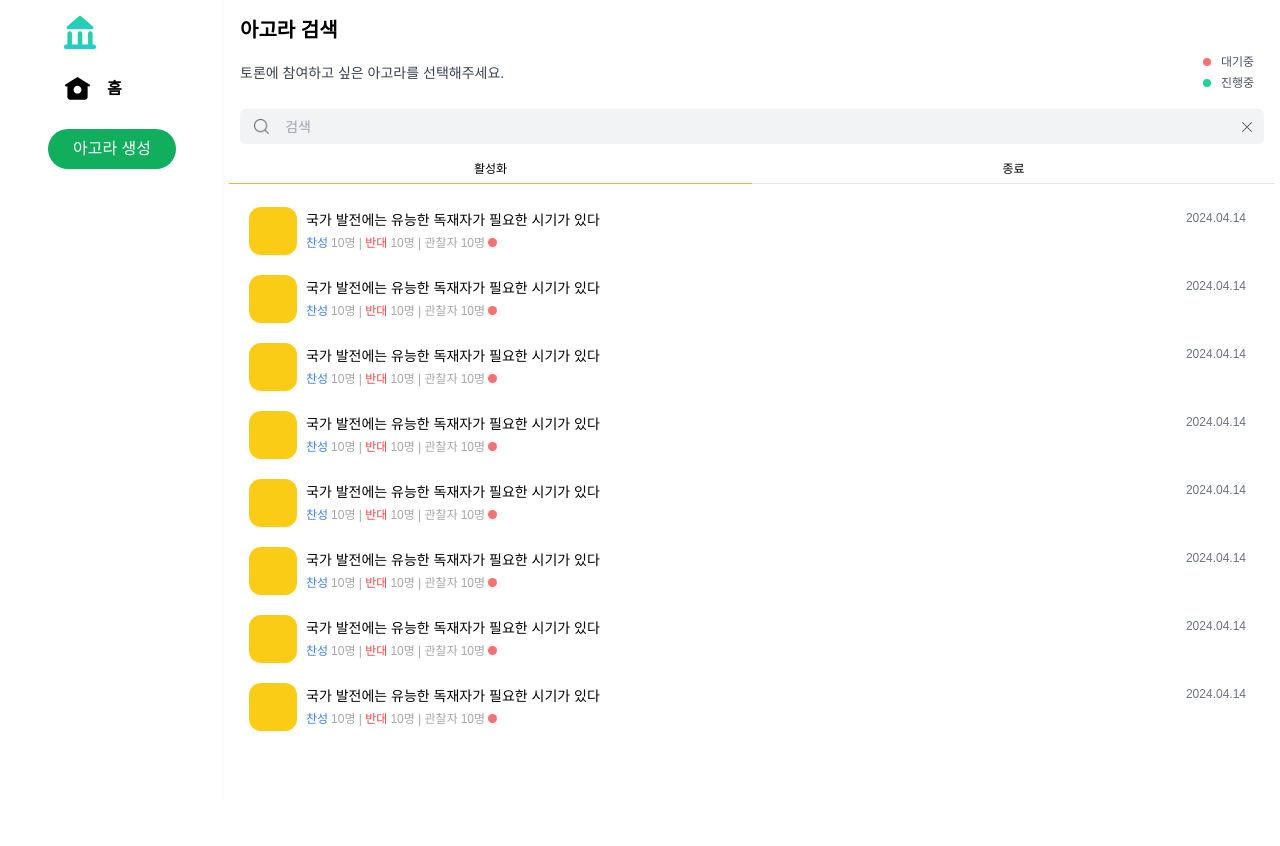
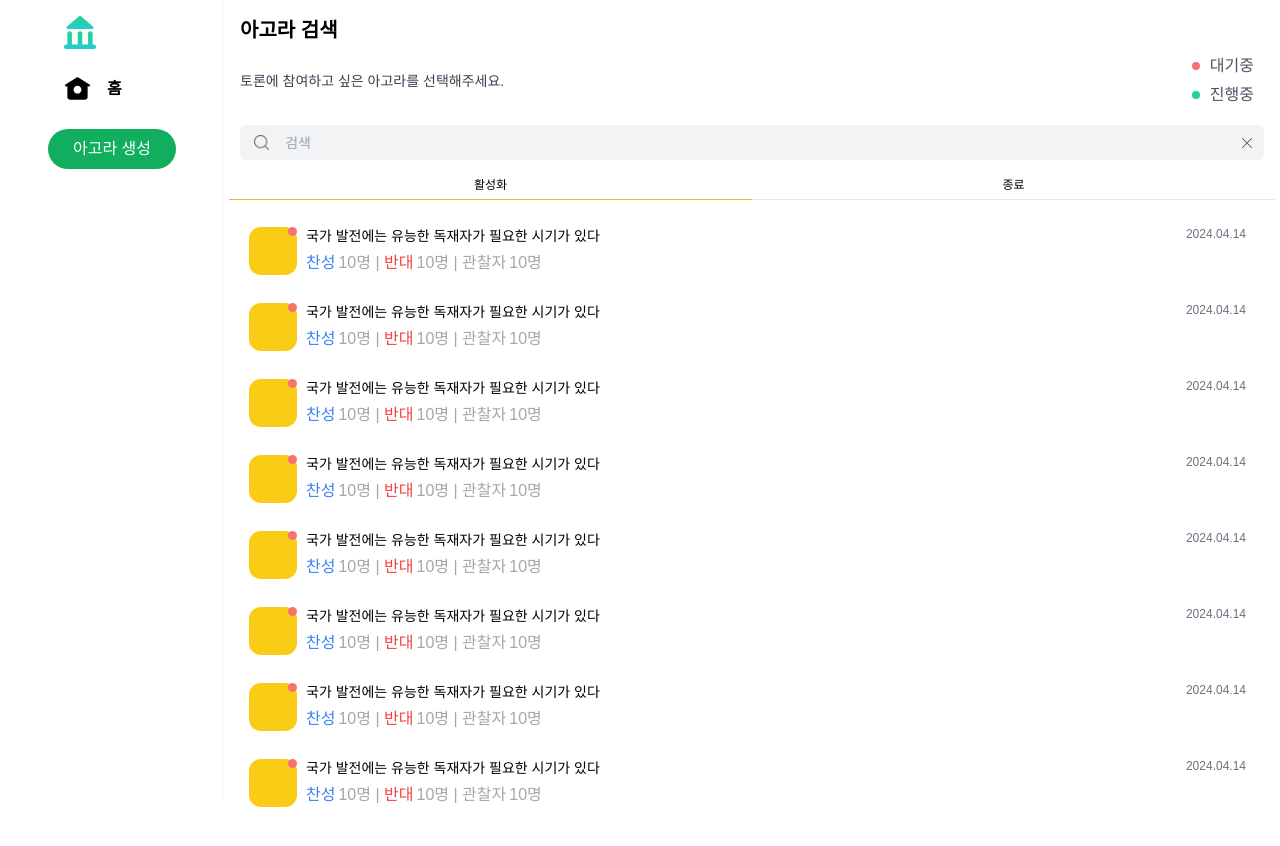
Before and after one commit to Attica-org/athens-client, a Next.js app: page / in a window 1280 px wide. Shown: the top 846 px of the page. Before the commit the page ends 825 px from the top, so only its background shows below. Built offline with nearby package versions, Linux system fonts and the light colour scheme.

Commit message:
design: 텍스트 크기 xxs 변경

```diff
--- a/src/app/_components/home/atoms/Agora.tsx
+++ b/src/app/_components/home/atoms/Agora.tsx
@@ -5,7 +5,7 @@ export default function Agora() {
       <div className="w-3rem h-3rem rounded-full bg-yellow-400 relative">
         <div className="w-0.5rem h-0.5rem rounded-full bg-red-400 absolute top-2 right-3 z-5" />
       </div>
-      <p className="text-xs pt-7">
+      <p className="text-xxs pt-7">
         <div className="pb-1">
           <span className="pr-5 text-athens-gray-500 text-nowrap">
             <span className="text-blue-500 pr-3">찬성</span>10명
--- a/src/app/_components/home/atoms/AgoraStatus.tsx
+++ b/src/app/_components/home/atoms/AgoraStatus.tsx
@@ -1,11 +1,11 @@
 export default function AgoraStatus() {
   return (
     <div className="flex flex-col justify-start items-start p-10">
-      <div className="flex items-center text-xs text-gray-600 whitespace-nowrap">
+      <div className="flex items-center text-xxs text-gray-600 whitespace-nowrap">
         <div className="bg-red-400 w-8 h-8 rounded-full mr-10" />
         대기중
       </div>
-      <div className="flex items-center text-xs pt-5 text-gray-600">
+      <div className="flex items-center text-xxs pt-5 text-gray-600">
         <div className="bg-athens-button w-8 h-8 rounded-full mr-10" />
         진행중
       </div>
--- a/src/app/_components/home/molecules/SearchAgora.tsx
+++ b/src/app/_components/home/molecules/SearchAgora.tsx
@@ -2,8 +2,11 @@ import UserImage from "../atoms/UserImage";
 
 export default function SearchAgora() {
   return (
-    <article className="w-full flex pb-0.5rem pl-1rem pr-1rem justify-center items-center">
-      <UserImage />
+    <article className="w-full flex pb-0.5rem pl-1rem pr-1rem justify-center items-center cursor-pointer">
+      <div className="relative">
+        <UserImage />
+        <span className="absolute top-0 right-0 inline-block w-0.5rem h-0.5rem bg-red-400 rounded-full ml-3" />
+      </div>
       <div className="flex-1 p-0.5rem">
         <div className="flex justify-between items-start pb-5">
           <h3 className="text-sm under-mobile:text-xs break-words break-keep line-clamp-2 max-w-prose">
@@ -11,7 +14,7 @@ export default function SearchAgora() {
           </h3>
           <div className="text-xs text-gray-500 pl-3">2024.04.14</div>
         </div>
-        <div className="text-xs text-nowrap">
+        <div className="text-xxs text-nowrap">
           <span className="text-blue-500">
             찬성<span className="text-athens-gray-500 pl-3">10명 | </span>
           </span>
@@ -21,7 +24,6 @@ export default function SearchAgora() {
           <span className="text-athens-gray-500">
             관찰자<span className="pl-3">10명</span>
           </span>
-          <span className="inline-block w-0.5rem h-0.5rem bg-red-400 rounded-full ml-3" />
         </div>
       </div>
     </article>
```
